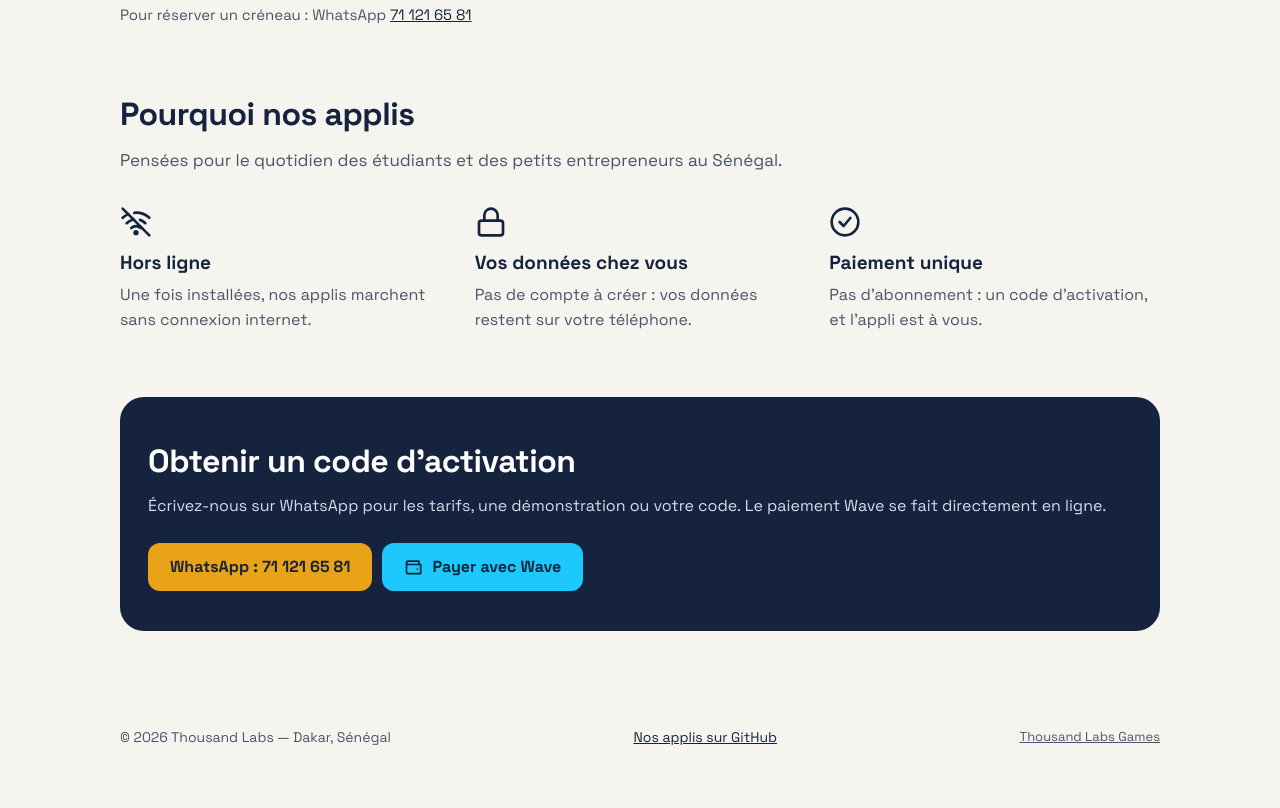
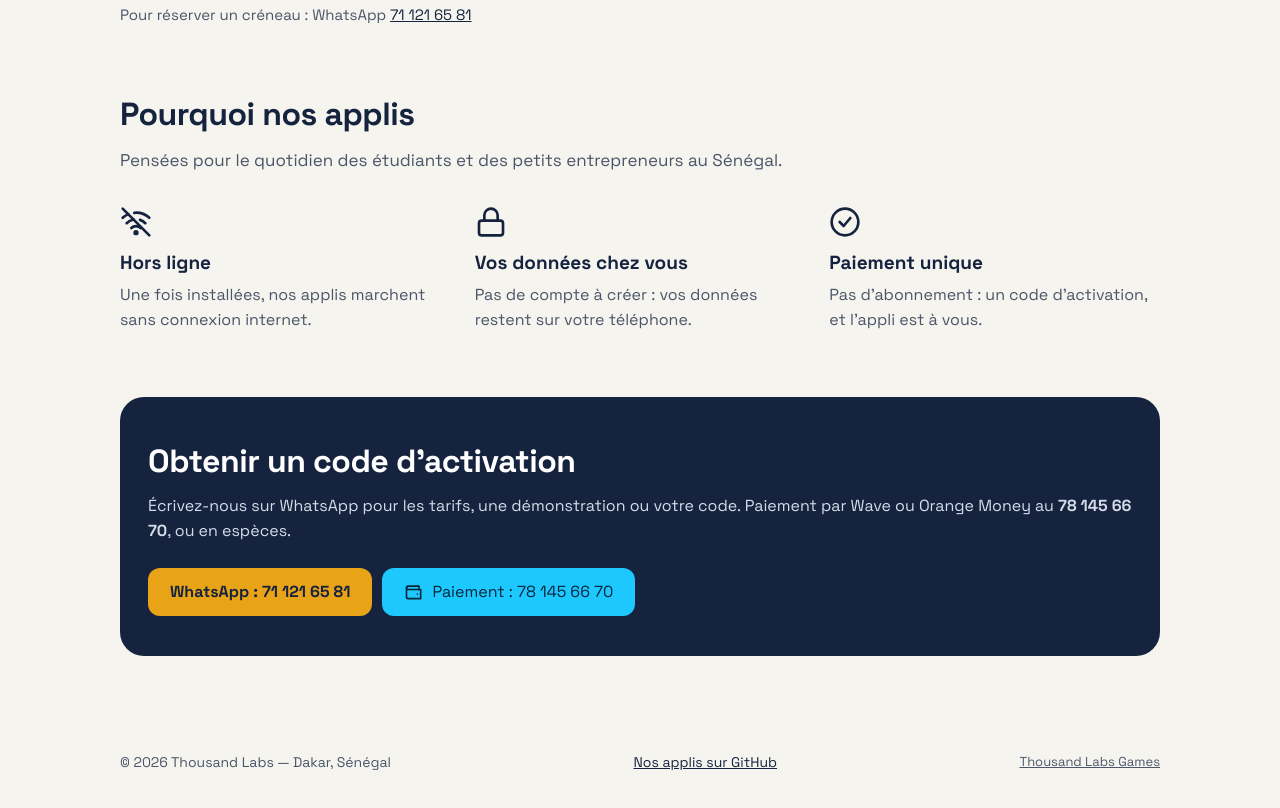
Before and after one commit to ThousandLabs/ThousandLabs.github.io, a plain HTML site: page index.html in a window 1280 px wide. Shown: the part 2888-3696 px from the top of the page. Drawn offline with Linux system fonts and the light colour scheme.

Commit message:
Paiements Wave et Orange Money : nouveau numéro 78 145 66 70 (Wave classique, numéro à copier à la place du lien marchand)
Co-Authored-By: Claude Opus 5.5 <noreply@anthropic.com>
Claude-Session: https://claude.ai/code/session_01BSJJ49uFtyxUHUqKPqCuQi

```diff
--- a/index.html
+++ b/index.html
@@ -57,6 +57,7 @@
   .btn-navy{background:var(--navy);color:#fff}
   .btn-wave{background:#1dc8ff;color:#06263a}
   .btn-wave:hover{background:#4dd5ff}
+  button.btn{border:0;font:inherit;cursor:pointer}
   .contact-btns{display:flex;flex-wrap:wrap;gap:10px}
   .btn-navy:hover{background:var(--navy2)}
   .btn-line{border:1.5px solid var(--navy);color:var(--navy)}
@@ -262,11 +263,11 @@
       <div class="contact">
         <div>
           <h2>Obtenir un code d'activation</h2>
-          <p>Écrivez-nous sur WhatsApp pour les tarifs, une démonstration ou votre code. Le paiement Wave se fait directement en ligne.</p>
+          <p>Écrivez-nous sur WhatsApp pour les tarifs, une démonstration ou votre code. Paiement par Wave ou Orange Money au <b>78 145 66 70</b>, ou en espèces.</p>
         </div>
         <div class="contact-btns">
           <a class="btn btn-amber" href="https://wa.me/221711216581">WhatsApp : 71 121 65 81</a>
-          <a class="btn btn-wave" href="https://pay.wave.com/m/M_sn_2435mflS4o9D/c/sn/" target="_blank" rel="noopener"><svg width="20" height="20" viewBox="0 0 24 24" fill="none" stroke="currentColor" stroke-width="2" stroke-linecap="round" stroke-linejoin="round" aria-hidden="true"><path d="M3 7a2 2 0 0 1 2-2h13v4"/><path d="M3 7v11a2 2 0 0 0 2 2h15V9H5a2 2 0 0 1-2-2z"/><path d="M16 14.5h.01"/></svg>Payer avec Wave</a>
+          <button type="button" class="btn btn-wave" onclick="navigator.clipboard&amp;&amp;navigator.clipboard.writeText('781456670').then(()=>{this.lastChild.textContent='Numéro copié'})"><svg width="20" height="20" viewBox="0 0 24 24" fill="none" stroke="currentColor" stroke-width="2" stroke-linecap="round" stroke-linejoin="round" aria-hidden="true"><path d="M3 7a2 2 0 0 1 2-2h13v4"/><path d="M3 7v11a2 2 0 0 0 2 2h15V9H5a2 2 0 0 1-2-2z"/><path d="M16 14.5h.01"/></svg><span>Paiement : 78 145 66 70</span></button>
         </div>
       </div>
     </div>
```
